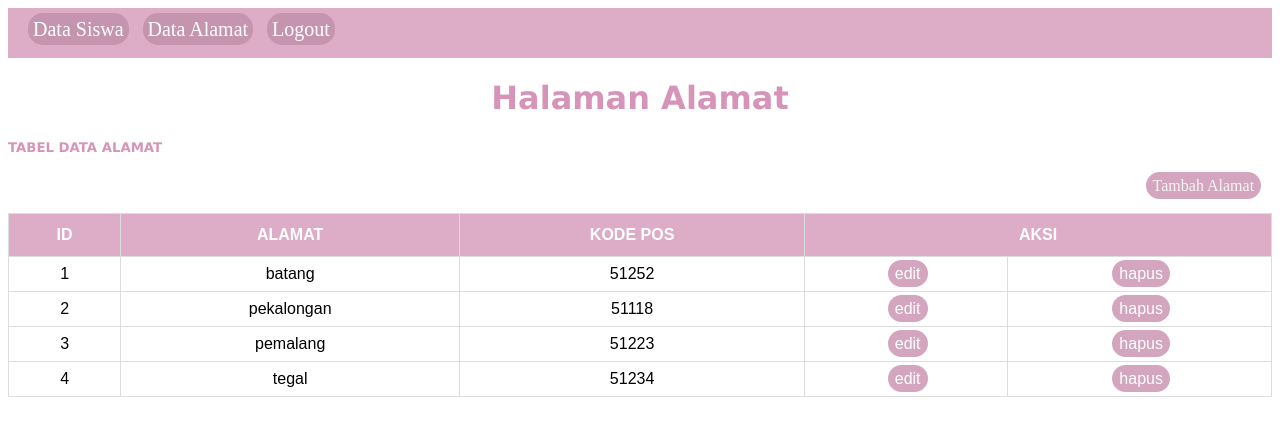
After one commit to IndriAryani/indri-ci, a CodeIgniter app: page /indri-ci/alamat in a window 1280 px wide. The commit adds this page. Shown: the top 436 px of the page. Run offline with CodeIgniter, Linux system fonts and the light colour scheme; a user stored in the database is signed in; data comes from the database, SQL or seed files in the repository.

Commit message:
tambah_alamat

```diff
--- a/application/controllers/admin.php
+++ b/application/controllers/admin.php
@@ -26,7 +26,7 @@ class Admin extends CI_Controller {
 		//memanggil siswa model
 		$this->load->model('siswa_model');
 		$data['edit'] = $this->siswa_model->getSiswaByNis($nis);
-		$data['alamat']=[1, 2, 3, 4];
+		$data['alamat'] = [1, 2, 3, 4];
 
 		$this->load->view('templete/header');
 		$this->load->view('edit_siswa', $data);
--- /dev/null
+++ b/application/controllers/alamat.php
@@ -0,0 +1,39 @@
+<?php
+defined('BASEPATH') OR exit('No direct script access allowed');
+
+class Alamat extends CI_Controller {
+	public function __construct()
+	{
+		parent::__construct();
+		is_logged_in();
+	}
+	public function index()
+	{
+		$this->load->model('alamat_model');
+		$data['alamat'] = $this->alamat_model->getAlamat();
+
+		$this->load->view('templete/header');
+		$this->load->view('templete/menu');
+		$this->load->view('alamat', $data);
+		$this->load->view('templete/footer');
+	}
+    public function hapus($id){
+		$this->db->delete('alamat', ['id'=> $id]);
+		redirect('alamat');
+	}
+    //menambahkan tambah alamat
+    public function tambah_alamat()
+	{
+        $this->load->view('templete/header');
+		$this->load->view('templete/menu');
+        $this->load->view('tambah_alamat');
+        $this->load->view('templete/footer');
+	}
+	public function simpan()
+	{
+		$this->load->model('alamat_model');
+		$data['alamat'] = $this->alamat_model->tambahAlamat();
+		redirect('alamat');
+	}
+
+}
--- /dev/null
+++ b/application/models/alamat_model.php
@@ -0,0 +1,20 @@
+<?php
+defined('BASEPATH') OR exit('No direct script access allowed');
+
+class alamat_model extends CI_Model {
+
+	public function getAlamat()
+	{
+        return $this->db->get('alamat')->result_array();
+	}
+    public function tambahAlamat()
+	{
+		$data=
+		[
+			"alamat" => $this->input->post('alamat', true),
+			"kode_pos" => $this->input->post('kode_pos', true)
+		];
+
+		$this->db->insert('alamat', $data);
+	}
+}
--- a/application/models/siswa_model.php
+++ b/application/models/siswa_model.php
@@ -7,7 +7,7 @@ class siswa_model extends CI_Model {
 	{
         $this->db->select('*');
         $this->db->from('siswa');
-        $this->db->join('alamat', 'alamat.id = siswa.id_alamat');
+        $this->db->join('alamat', 'alamat.id = siswa.alamat_id');
         return $this->db->get()->result_array();
 	}
 	public function tambahSiswa()
@@ -15,7 +15,7 @@ class siswa_model extends CI_Model {
 		$data=
 		[
 			"nama" => $this->input->post('nama', true),
-			"id_alamat" => $this->input->post('alamat', true),
+			"alamat_id" => $this->input->post('alamat', true),
 			"no_telp" => $this->input->post('no_telp', true)
 		];
 
--- a/application/views/admin.php
+++ b/application/views/admin.php
@@ -25,8 +25,8 @@
             <td> <?= $ssw['nama'] ?> </td>
             <td> <?= $ssw['alamat'] ?> </td>
             <td> <?= $ssw['no_telp'] ?> </td>
-            <td> <a href="<?= base_url(); ?>admin/edit/<?= $ssw['nis']?>">edit</a> </td>
-            <td> <a onclick="return confirm('Are u sure want to delete this?')" href="<?= base_url(); ?>admin/hapus/<?= $ssw['nis']?>">hapus</a> </td>
+            <td class="t-edit"> <a href="<?= base_url(); ?>admin/edit/<?= $ssw['nis']?>">edit</a> </td>
+            <td class="t-hapus"> <a onclick="return confirm('Are u sure want to delete this?')" href="<?= base_url(); ?>admin/hapus/<?= $ssw['nis']?>">hapus</a> </td>
         </tr>
         <?php endforeach; ?>
     </table>
--- /dev/null
+++ b/application/views/alamat.php
@@ -0,0 +1,33 @@
+<!DOCTYPE html>
+<html lang="en">
+<head>
+    <meta charset="UTF-8">
+    <meta name="viewport" content="width=device-width, initial-scale=1.0">
+    <title>Document</title>
+</head>
+<body>
+    <h1>Halaman Alamat</h1>
+    <h5>TABEL DATA ALAMAT</h5>
+    <div class="tmbhsis">
+    <a href="<?php echo base_url('alamat/tambah_alamat'); ?>">Tambah Alamat</a><br><br>
+    </div>
+    <table border="1" class="siswa">
+        <tr>
+            <th>ID</th>
+            <th>ALAMAT</th>
+            <th>KODE POS</th>
+            <th colspan="2">AKSI</th>
+        </tr>
+        <?php foreach ($alamat as $al) : ?>
+        <tr>
+            <td> <?= $al['id'] ?> </td>
+            <td> <?= $al['alamat'] ?> </td>
+            <td> <?= $al['kode_pos'] ?> </td>
+
+            <td class="t-edit"> <a href="<?= base_url(); ?>alamat/edit/<?= $al['id']?>">edit</a> </td>
+            <td class="t-hapus"> <a onclick="return confirm('Are u sure want to delete this?')" href="<?= base_url(); ?>alamat/hapus/<?= $al['id']?>">hapus</a> </td>
+        </tr>
+        <?php endforeach; ?>
+    </table>
+</body>
+</html>
--- a/application/views/templete/menu.php
+++ b/application/views/templete/menu.php
@@ -1,4 +1,5 @@
 <div class="menu">
     <a href="<?= base_url(); ?>admin">Data Siswa</a>
+    <a href="<?= base_url(); ?>alamat">Data Alamat</a>
     <a href="<?= base_url(); ?>login/logout">Logout</a>
 </div>
--- a/assets/admin.css
+++ b/assets/admin.css
@@ -16,12 +16,26 @@ a{
     background-color:rgb(211, 165, 190);
 }
 .tmbhsis a{
-
+    margin-left: 90%;
     color: whitesmoke;
     padding: 5px 7px;
     border-radius: 15px;
     text-decoration: none;
     background-color:rgb(211, 165, 190);
+}
+.t-edit a{
+  margin-left: 3px;
+  color: white;
+  text-decoration: none;
+  padding: 5px 7px;
+  border-radius: 15px;
+}
+.t-hapus a{
+  margin-left: 3px;
+  color: white;
+  text-decoration: none;
+  padding: 5px 7px;
+  border-radius: 15px;
 }
 .siswa {
     font-family: Arial, Helvetica, sans-serif;
--- a/assets/login.css
+++ b/assets/login.css
@@ -38,6 +38,6 @@
     padding: 4px 5px;
     margin-left: 3px;
     font-size: 15px;
-    color: rgb(133, 88, 118);
+    color: rgb(248, 248, 248);
     text-decoration: none;
 }
```
Also changed, not shown: application/views/tambah_alamat.php (added, +45 -0 lines).
